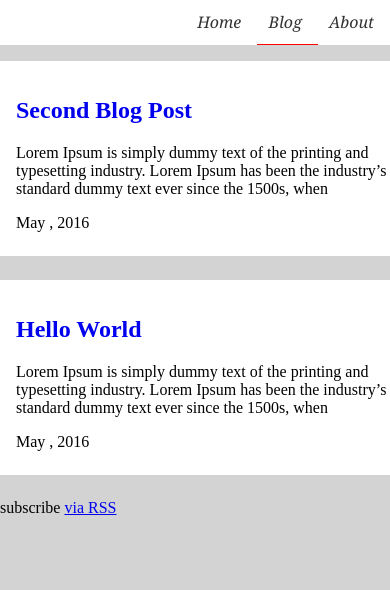
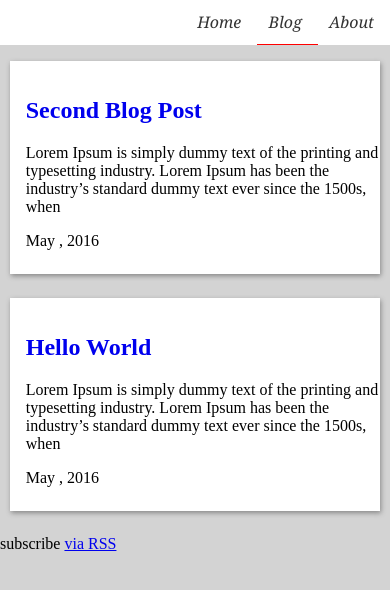
Before and after one commit to szaman19/szaman19.github.io, a Jekyll site: the page built from blog/index.html, in a window 390 px wide. Shown: the top 590 px of the page. Built offline with Jekyll 4.4.1, drawn with Linux system fonts in a browser that asks for light colours.

Commit message:
blog page mobile update. Post organized as cards

```diff
--- a/_sass/_layout.scss
+++ b/_sass/_layout.scss
@@ -18,13 +18,9 @@
     height: 100%;
     margin: 0px 0px;
     // background-color: Gray;
-
-
     .blog{
       width: 100%;
-
       #sectionTitle{
-
         color: #333;
         margin-top: 5px;
         padding-left: 8em;
@@ -33,20 +29,24 @@
         }
       }
       .main{
+
         .blog-content{
           ul{
             list-style: none;
             li{
               text-decoration: none;
+              width: 95%;
               background-color: white;
               padding-bottom: 1.5em;
               padding-top: 1em;
               margin-top: 1em;
               margin-bottom: 1.5em;
+              margin-right: auto;
+              margin-left: auto;
+              box-shadow: 1px 2px 5px #888888;
               .blog-post{
                 padding-left: 1em;
                 h2{
-
                   a{
                     text-decoration: none;
                   }
--- a/css/styles.scss
+++ b/css/styles.scss
@@ -107,14 +107,10 @@ $link-decoration-disabled: none;
             @include link-decoration($link-decoration-disabled);
             @include link($link-font-color,$link-font-color,$link-font-color,$link-font-color);
           }
-
         }
-
       }
-
     }
   }
-
 }
 @import 'reset';
 @import 'layout';
```
